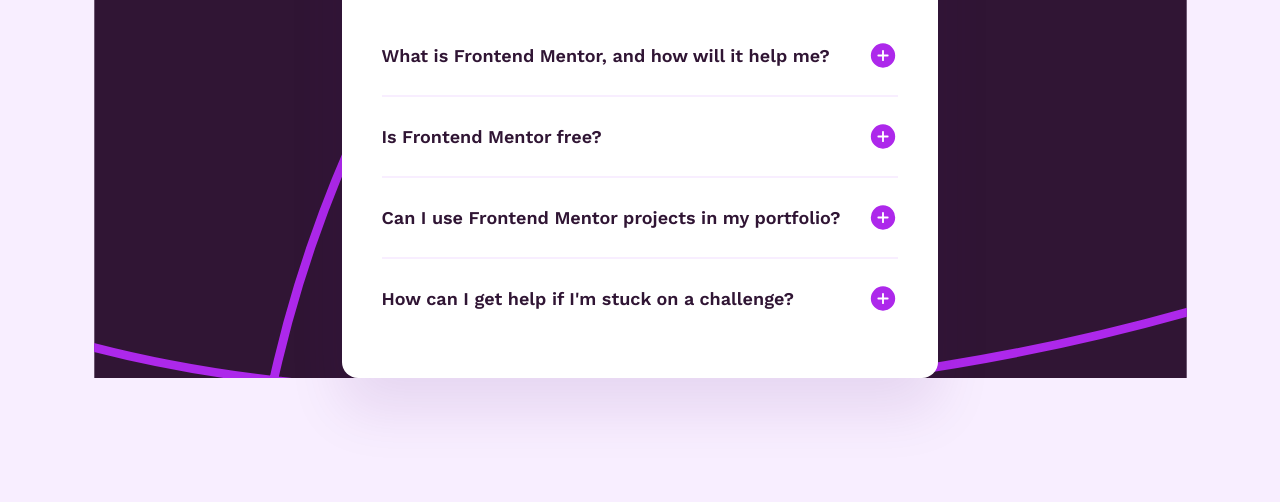
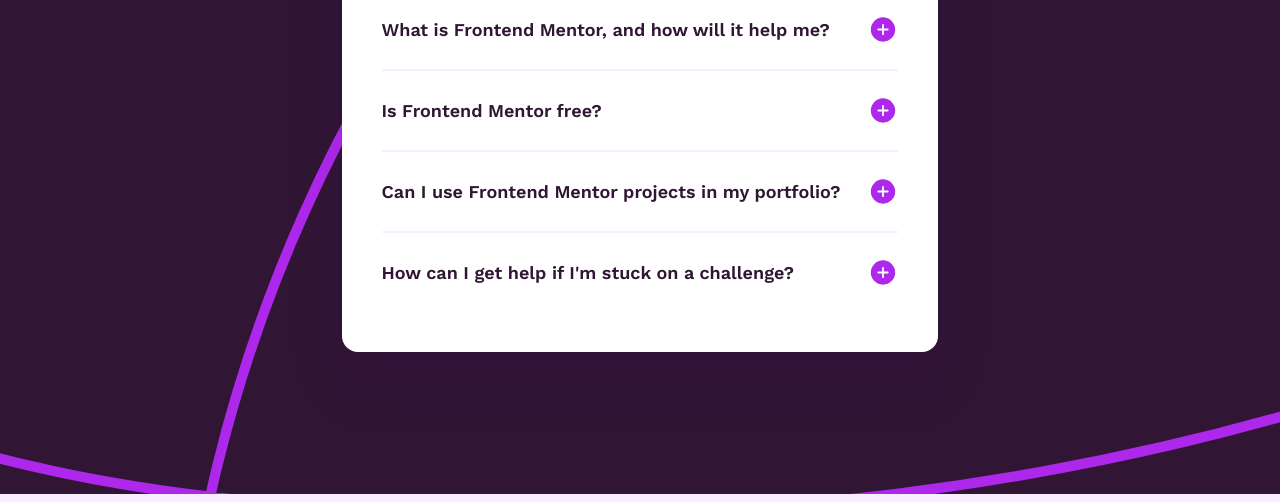
Before and after one commit to ReverseGamerG/FAQ-Accordion-FrontendMentor-03, a plain HTML site: page index.html in a window 1280 px wide. Shown: the part 298-800 px from the top of the page. Drawn offline with nearby package versions, Linux system fonts and the light colour scheme.

Commit message:
:tada: little adjustments

```diff
--- a/styles.css
+++ b/styles.css
@@ -10,13 +10,15 @@ body{
   background-position: top;
   background-size: contain;
   background-repeat: no-repeat;
+  display: grid;
+  place-items: center;
+  min-height: 100vh;
 }
 
 main{
   display: flex;
   justify-content: center;
   align-items: center;
-  margin-top: 11rem;
   padding-inline: 1.5rem;
 }
 
```
